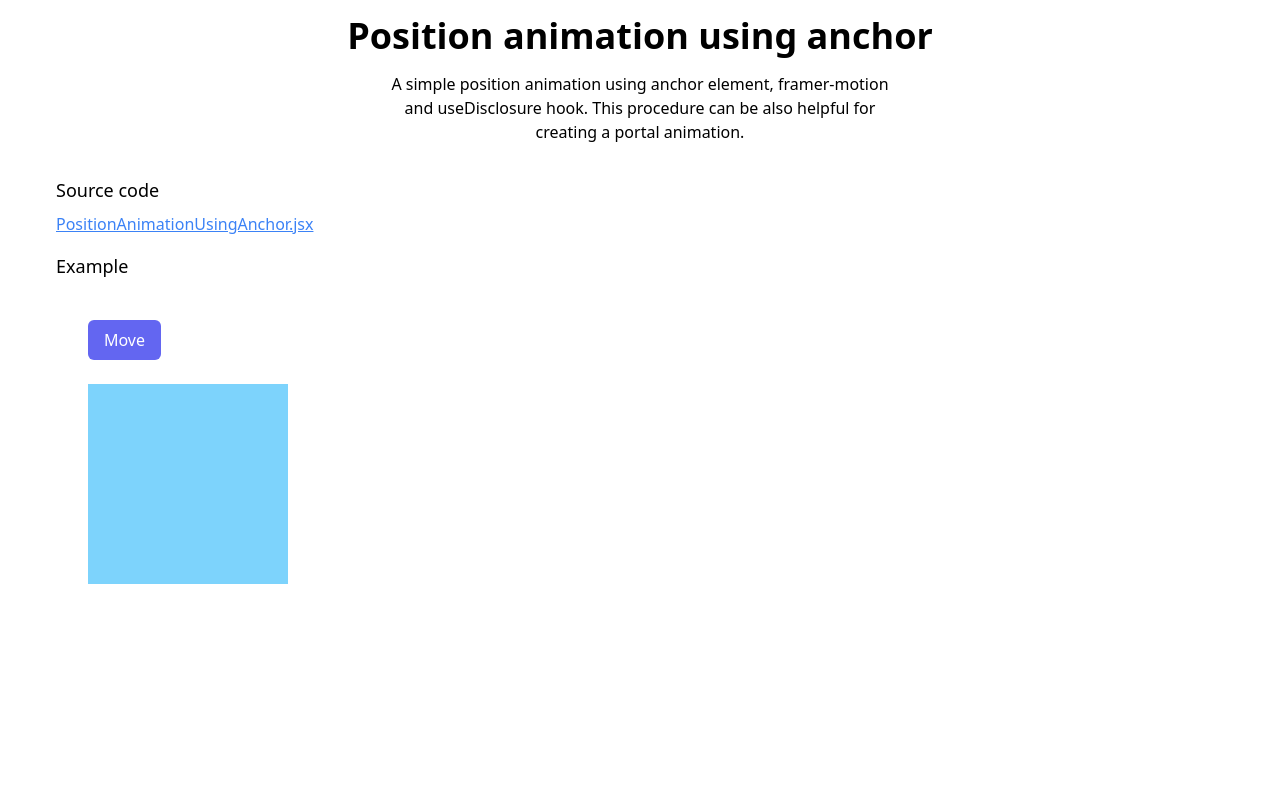
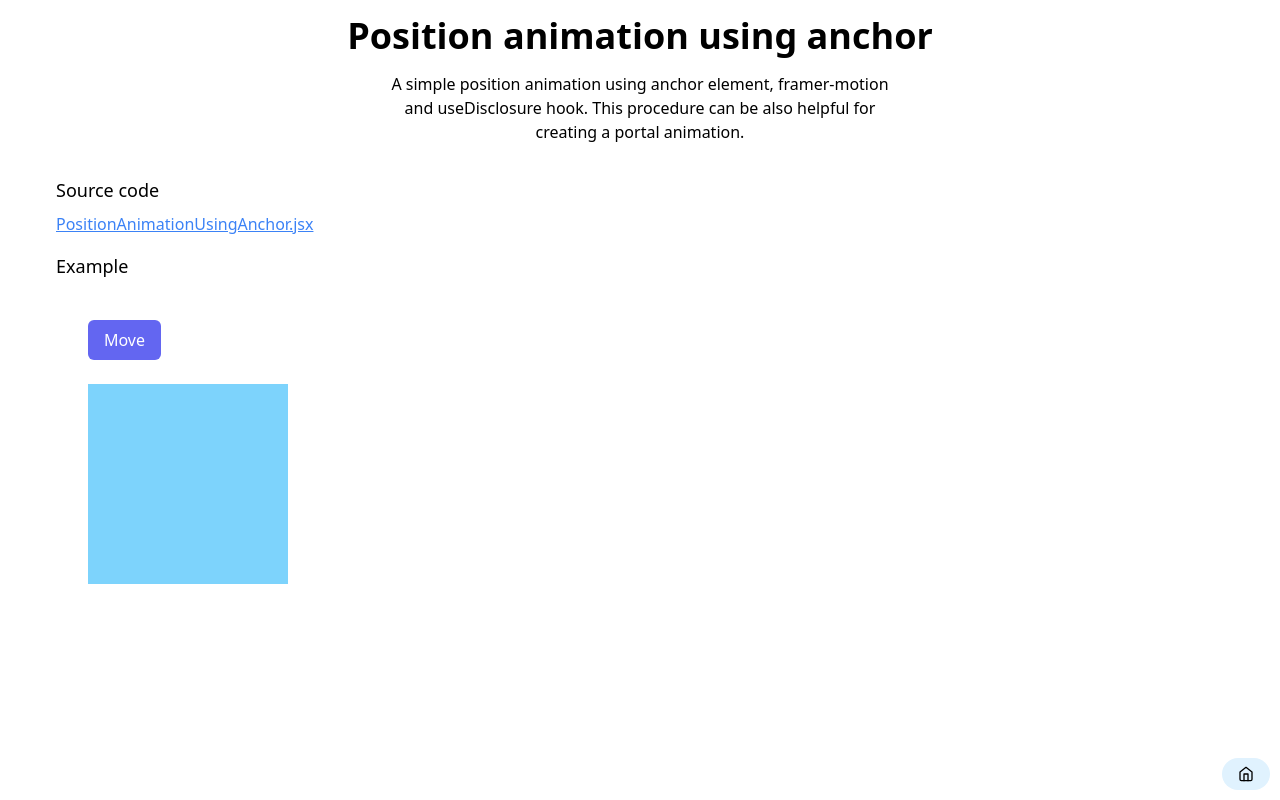
Before and after one commit to moshfiqrony/portfolio, a React (Vite) app: page /components/position-animation-using-anchor in a window 1280 px wide. Built offline with nearby package versions, Linux system fonts and the light colour scheme.

Commit message:
Add HomeButton component to PositionAnimationUsingAnchor.jsx

```diff
--- a/src/pages/Components/PositionAnimationUsingAnchor.jsx
+++ b/src/pages/Components/PositionAnimationUsingAnchor.jsx
@@ -1,5 +1,6 @@
 import { animate } from 'framer-motion';
 import { useRef } from 'react';
+import HomeButton from '../../components/HomeButton';
 import { PrimaryButton } from '../../components/common/Buttons';
 import ExternalLink from '../../components/common/ExternalLink';
 import { Layout } from '../../components/common/Layouts';
@@ -75,6 +76,8 @@ export default function PositionAnimationUsingAnchor() {
                     </div>
                 </Section>
             </div>
+
+            <HomeButton />
         </Layout>
     );
 }
```
